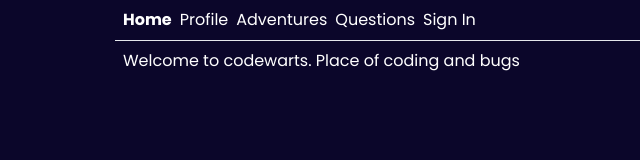
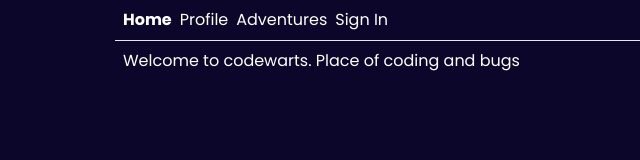
Before and after one commit to StefanStenStark/Codewarts, a React (Vite) app in the folder CWfront/: page / in a window 1280 px wide. Shown: the top 160 px of the page, without its empty margins (13-653 px from the left). Built offline with nearby package versions, Linux system fonts and the light colour scheme; no server answers.

Commit message:
feat: remove link from navbar

```diff
--- a/CWfront/src/routes/__root.tsx
+++ b/CWfront/src/routes/__root.tsx
@@ -21,9 +21,6 @@ export const Route = createRootRoute({
           <Link to="/adventures" className="[&.active]:font-bold">
             Adventures
           </Link>
-          <Link to="/quiz" className="[&.active]:font-bold">
-            Questions
-          </Link>
           <SignedIn>
             <UserButton />{" "}
           </SignedIn>
```
